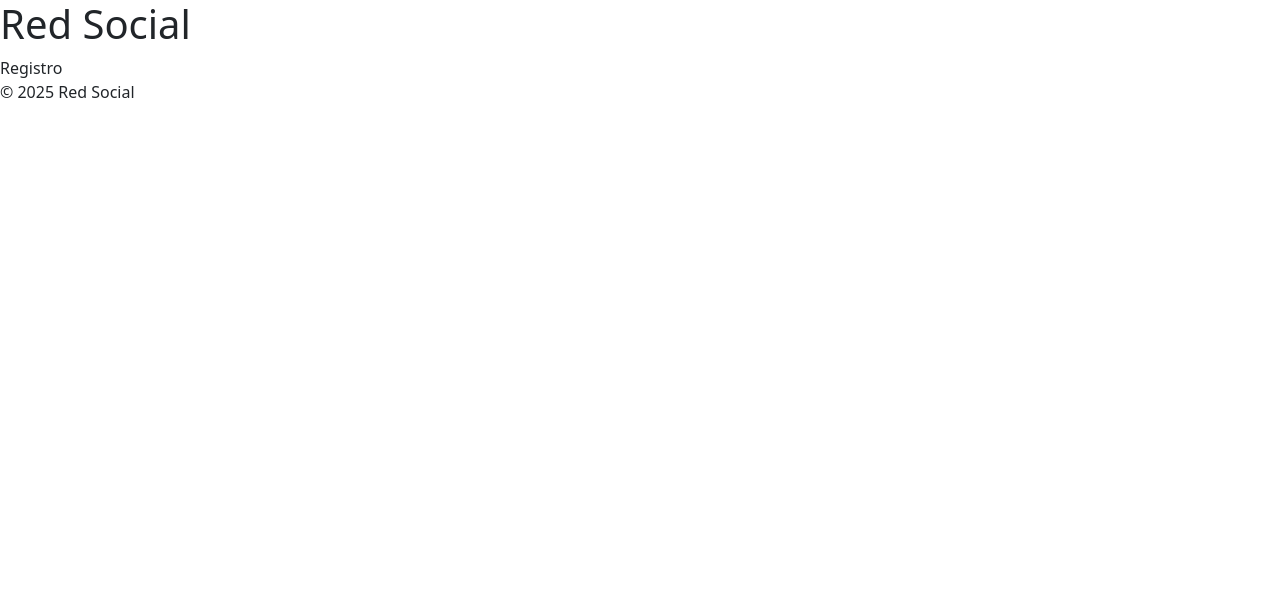
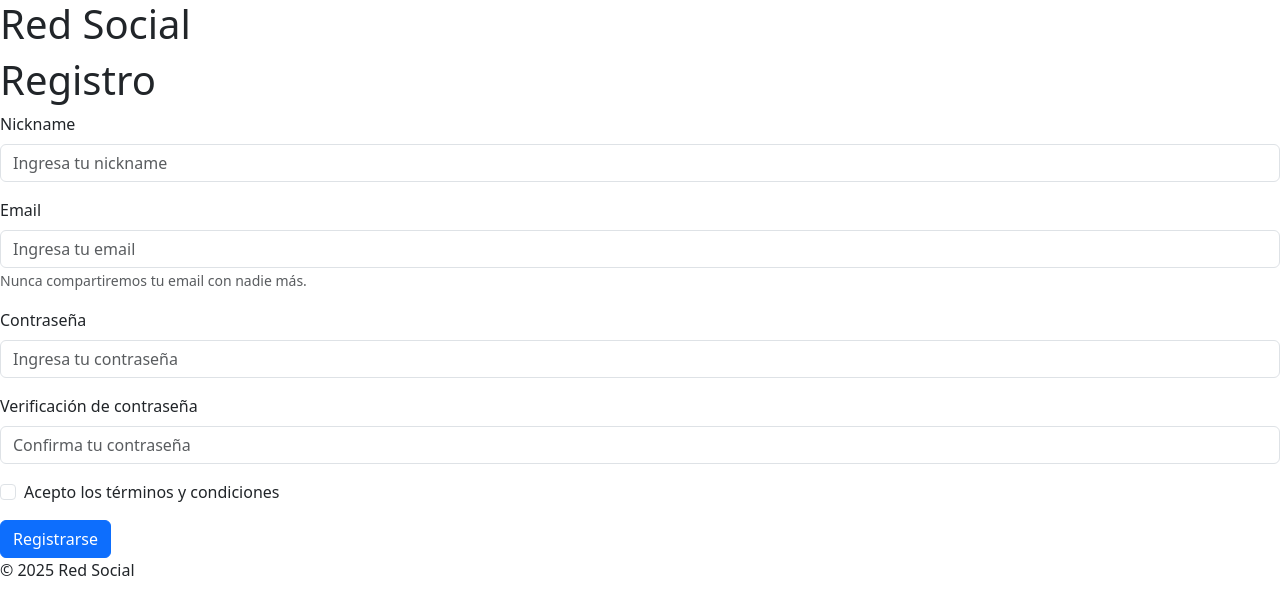
Before and after one commit to team4bits/frontEnd-redSocial, a React (Vite) app: page /registro in a window 1280 px wide. Shown: the top 614 px of the page. Built offline with nearby package versions, Linux system fonts and the light colour scheme.

Commit message:
Armado básico de form para registro

```diff
--- a/src/App.jsx
+++ b/src/App.jsx
@@ -17,7 +17,6 @@ function App() {
           <Route path="/registro" element={<Registro />} />
           <Route path="/*" element={<Navigate to="/" />} />
         </Routes>
-
         <Footer />
       </Router>
     </>
--- a/src/components/FormRegistro.jsx
+++ b/src/components/FormRegistro.jsx
@@ -0,0 +1,52 @@
+import Button from 'react-bootstrap/Button';
+import Form from 'react-bootstrap/Form';
+/*
+    Formulario de registro para un nuevo usuario.
+    Este formulario incluye campos para:
+    - Nickname
+    - Email
+    - Contraseña
+    - Confirmación de contraseña(Comentado hasta implementar en backend)
+    - Aceptación de términos y condiciones
+    - Botón de registro
+*/
+function FormularioDeRegistro() {
+  return (
+    <Form>
+      <Form.Group className="mb-3" controlId="formBasicNickname">
+        <Form.Label>Nickname</Form.Label>
+        <Form.Control type="text" placeholder="Ingresa tu nickname" />
+      </Form.Group>
+      <Form.Group className="mb-3" controlId="formBasicEmail">
+        <Form.Label>Email</Form.Label>
+        <Form.Control type="email" placeholder="Ingresa tu email" />
+        <Form.Text className="text-muted">
+          Nunca compartiremos tu email con nadie más.
+        </Form.Text>
+      </Form.Group>
+
+      <Form.Group className="mb-3" controlId="formBasicPassword">
+        <Form.Label>Contraseña</Form.Label>
+        <Form.Control type="password" placeholder="Ingresa tu contraseña" />
+      </Form.Group>
+
+      <Form.Group className="mb-3" controlId="formBasicPasswordConfirm">
+        <Form.Label>Verificación de contraseña</Form.Label>
+        <Form.Control type="password" placeholder="Confirma tu contraseña" />
+      </Form.Group>
+
+      <Form.Group className="mb-3" controlId="formBasicCheckbox">
+        <Form.Check
+          type="checkbox"
+          label="Acepto los términos y condiciones"
+        />
+      </Form.Group>
+
+      <Button variant="primary" type="submit">
+        Registrarse
+      </Button>
+    </Form>
+  );
+}
+
+export default FormularioDeRegistro;
--- a/src/pages/Registro.jsx
+++ b/src/pages/Registro.jsx
@@ -1,8 +1,13 @@
 import React from 'react'
+//Importamos el componente del formulario de registro
+import FormularioDeRegistro from '../components/FormRegistro'
 
 function Registro() {
   return (
-    <div>Registro</div>
+    <div>
+      <h1>Registro</h1>
+      <FormularioDeRegistro />
+    </div>
   )
 }
 
```
